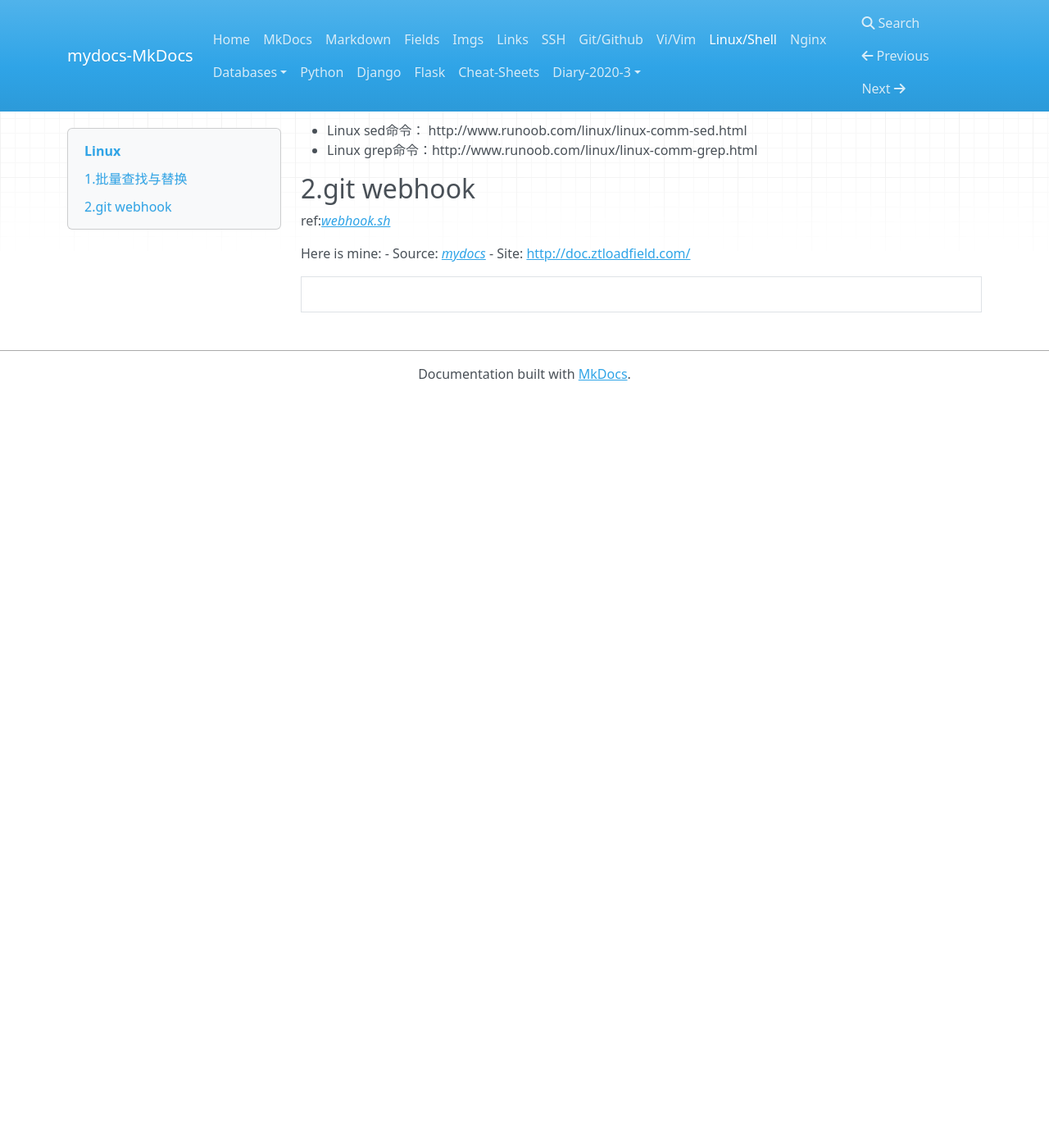
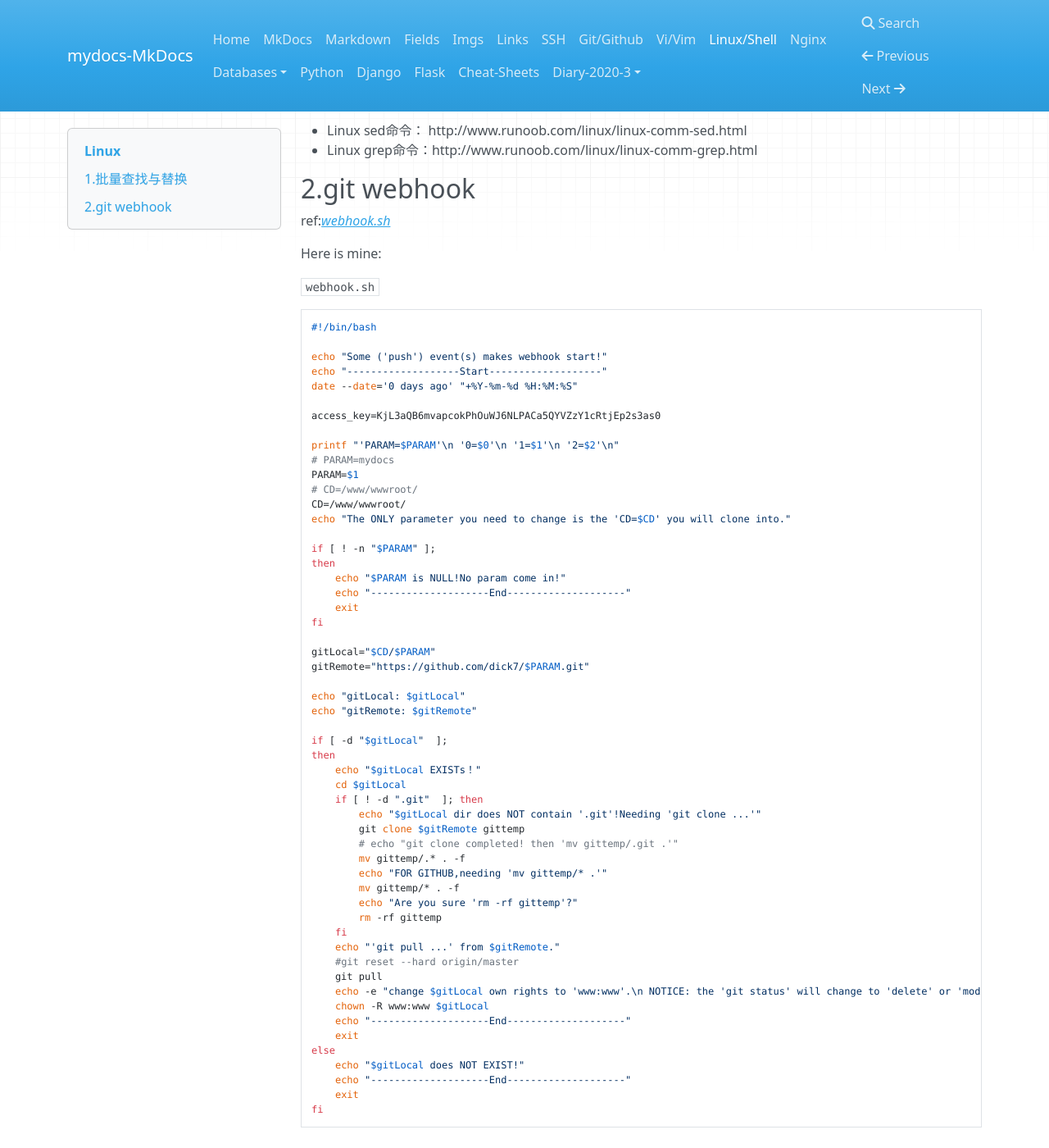
Before and after one commit to dick7/mydocs, an MkDocs documentation site: the page built from docs/linux-shell.md, in a window 1280 px wide and 1400 px high, scrolled down 539 px. Shown: the whole window at 82% size. Built offline with MkDocs 1.6.1, drawn with Linux system fonts in a browser that asks for light colours; nearby versions of some CDN libraries; before the commit the page ends 1023 px from its top, so only the background shows below that.

````diff
--- a/docs/linux-shell.md
+++ b/docs/linux-shell.md
@@ -27,9 +27,62 @@ sed -i "s/https:\/\/baidu.com/https:\/\/ztloadfield.com\/g" `grep -rl "baidu.com
 ref:[*webhook.sh*](https://blog.csdn.net/qq_40995752/article/details/89467931)
 
 Here is mine:
-- Source: *[mydocs](https://github.com/dick7/mydocs)*
-- Site: [http://doc.ztloadfield.com/](http://doc.ztloadfield.com:8500)
+
+`webhook.sh`
 
 ```bash
+#!/bin/bash
 
+echo "Some ('push') event(s) makes webhook start!"
+echo "-------------------Start-------------------"
+date --date='0 days ago' "+%Y-%m-%d %H:%M:%S"
+
+access_key=KjL3aQB6mvapcokPhOuWJ6NLPACa5QYVZzY1cRtjEp2s3as0
+
+printf "'PARAM=$PARAM'\n '0=$0'\n '1=$1'\n '2=$2'\n"
+# PARAM=mydocs
+PARAM=$1
+# CD=/www/wwwroot/
+CD=/www/wwwroot/
+echo "The ONLY parameter you need to change is the 'CD=$CD' you will clone into."
+
+if [ ! -n "$PARAM" ];
+then
+    echo "$PARAM is NULL!No param come in!"
+    echo "--------------------End--------------------"
+    exit
+fi
+
+gitLocal="$CD/$PARAM"
+gitRemote="https://github.com/dick7/$PARAM.git"
+
+echo "gitLocal: $gitLocal"
+echo "gitRemote: $gitRemote"
+
+if [ -d "$gitLocal"  ];
+then
+    echo "$gitLocal EXISTs！"
+    cd $gitLocal
+    if [ ! -d ".git"  ]; then
+        echo "$gitLocal dir does NOT contain '.git'!Needing 'git clone ...'"
+        git clone $gitRemote gittemp
+        # echo "git clone completed! then 'mv gittemp/.git .'"
+        mv gittemp/.* . -f
+        echo "FOR GITHUB,needing 'mv gittemp/* .'"
+        mv gittemp/* . -f
+        echo "Are you sure 'rm -rf gittemp'?"
+        rm -rf gittemp
+    fi
+    echo "'git pull ...' from $gitRemote."
+    #git reset --hard origin/master
+    git pull
+    echo -e "change $gitLocal own rights to 'www:www'.\n NOTICE: the 'git status' will change to 'delete' or 'mode changed'!"
+    chown -R www:www $gitLocal
+    echo "--------------------End--------------------"
+    exit
+else
+    echo "$gitLocal does NOT EXIST!"
+    echo "--------------------End--------------------"
+    exit
+fi
 ```
````
Also changed, not shown: README.md (+3 -205 lines), docs/mkdocs.md (+11 -16 lines).
